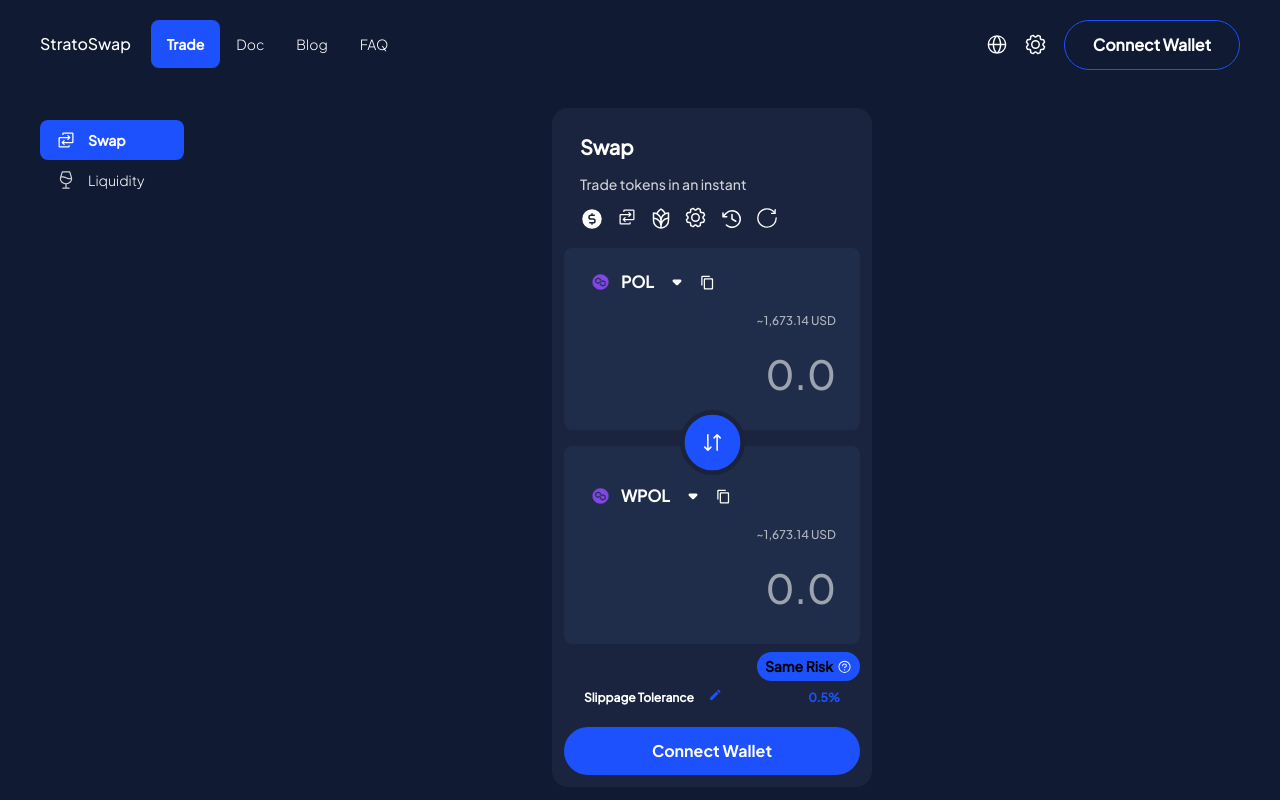
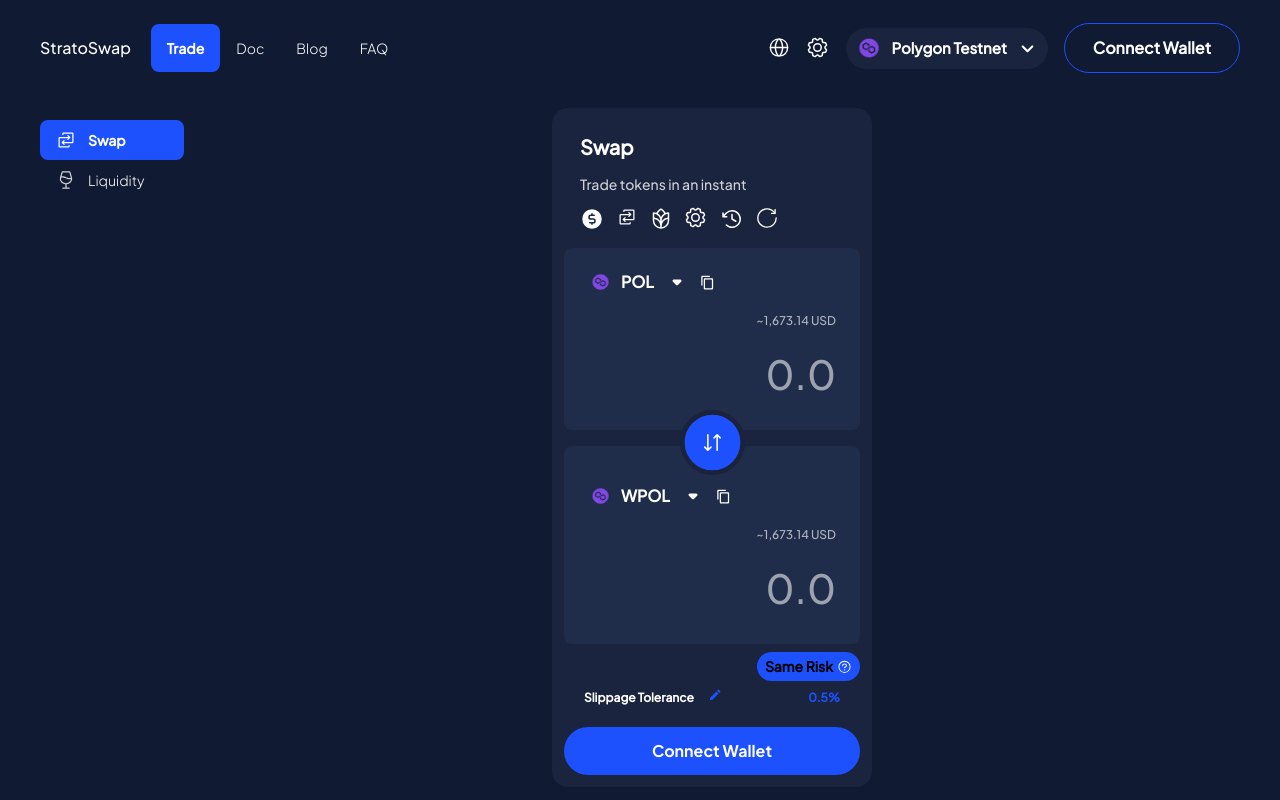
Before and after one commit to tyler0929/strato, a Next.js app: page /Swap in a window 1280 px wide. Built offline with nearby package versions, Linux system fonts and the light colour scheme.

Commit message:
handle select network

```diff
--- /dev/null
+++ b/components/header/SelectNetwork.tsx
@@ -0,0 +1,48 @@
+import { ReactNode, useState } from "react";
+import Pol from "@/public/assets/images/pol.png";
+import Image from "next/image";
+import { ArrowDown } from "../icons";
+
+type Network = {
+  icon: ReactNode;
+  name: string;
+  id: string;
+};
+const SelectNetwork = () => {
+  const [selectedNetwork, setSelectedNetwork] = useState<Network>({
+    icon: <Image src={Pol} alt="pol" width={30} />,
+    name: "Polygon Testnet",
+    id: "1",
+  });
+  return (
+    <div className="relative group  h-full flex items-center">
+      <div className="flex gap-2 items-center bg-black-light1 px-2 py-2 rounded-full cursor-pointer hover:opacity-65">
+        {selectedNetwork?.icon}
+        <p className="font-[600] text-[15px] text-white">
+          {selectedNetwork?.name}
+        </p>
+        <ArrowDown width={25} />
+      </div>
+      <div className="absolute top-24 -left-7 bg-[#1a243e] border border-[#1a243e] rounded-2xl pt-1 w-72 z-[1001] opacity-0 invisible group-hover:opacity-100 group-hover:visible transition-opacity">
+        <p className="font-[400] text-[14px] text-white opacity-70 px-3 py-4">
+          Select a Network
+        </p>
+        <div className="my-2">
+          <div className="px-3 hover:bg-black-light2 cursor-pointer flex gap-4 py-3">
+            {selectedNetwork?.icon}
+            <p className="font-[600] text-[16px] text-white">
+              {selectedNetwork?.name}
+            </p>
+          </div>
+          {/* <div className="px-3 hover:bg-black-light2 cursor-pointer flex gap-4 py-3">
+            {selectedNetwork?.icon}
+            <p className="font-[600] text-[16px] text-white">
+              {selectedNetwork?.name}
+            </p>
+          </div> */}
+        </div>
+      </div>
+    </div>
+  );
+};
+export default SelectNetwork;
--- a/components/header/WebHeader.tsx
+++ b/components/header/WebHeader.tsx
@@ -3,8 +3,9 @@
 import { Text_14_600 } from "../typography/Typography";
 import { usePathname } from "next/navigation";
 import React from "react";
-import { LanguageIcon, SettingIcon } from "../icons";
+import { LanguageIcon } from "../icons";
 import SettingComponentHeader from "../setting/SettingHeader";
+import SelectNetwork from "./SelectNetwork";
 
 const WebHeader: React.FC = () => {
   const pathname = usePathname();
@@ -13,7 +14,7 @@
 
     <header className="header-content top-0 w-full fixed z-[100] ">
       <div className="header-content-mobile"></div>
-      <div className="header-content-web max_width_app flex justify-between py-5 px-10 ">
+      <div className="header-content-web max_width_app flex justify-between h-24 items-center px-10 ">
         <div>
           <nav className="text-white flex items-center">
             <Link href={"/Swap"} className="pr-5">
@@ -73,13 +74,16 @@
             </Link>
           </nav>
         </div>
-        <div className="flex gap-4 items-center ">
+        <div className="flex gap-4 items-center h-full">
           <div className="text-white hover:opacity-70 transition-all duration-200 ease-linear">
             <LanguageIcon />
           </div>
 
           <div className="text-white z-50 ">
             <SettingComponentHeader  />
+          </div>
+          <div className="h-full" >
+            <SelectNetwork />
           </div>
           <button className="rounded-full text-[16px] font-[600] text-white border hover:opacity-70 transition-all duration-200 ease-linear border-primary-main px-7 py-3">
             Connect Wallet
```
